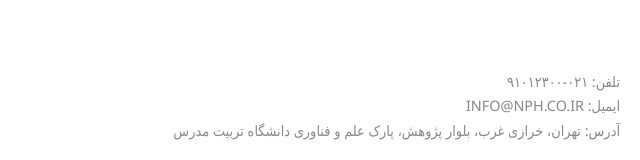
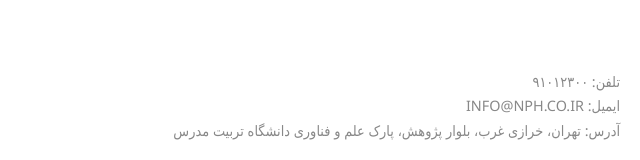
Before and after one commit to shatathub/nph.co.ir, a plain HTML site: page index.html in a window 1280 px wide. Shown: the part 637-797 px from the top of the page, 640-1280 px from the left. Drawn offline with Linux system fonts and the light colour scheme.

Commit message:
Update index.html

```diff
--- a/index.html
+++ b/index.html
@@ -72,7 +72,7 @@
     <div class="slogan">توسعه دهنده راه‌کارهای توکنایز دارایی و بازار سرمایه</div>
 
     <div class="contact-info">
-        <div>تلفن: ۰۲۱-۹۱۰۱۲۳۰۰</div>
+        <div>تلفن: ۹۱۰۱۲۳۰۰</div>
         <div>ایمیل: INFO@NPH.CO.IR</div>
         <div>آدرس: تهران، خرازی غرب، بلوار پژوهش، پارک علم و فناوری دانشگاه تربیت مدرس</div>
     </div>
```
